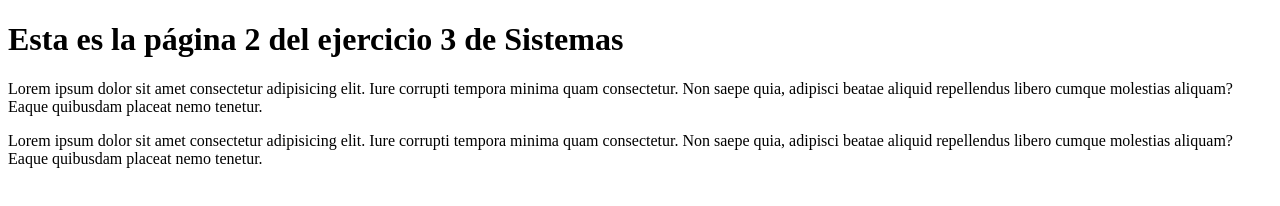
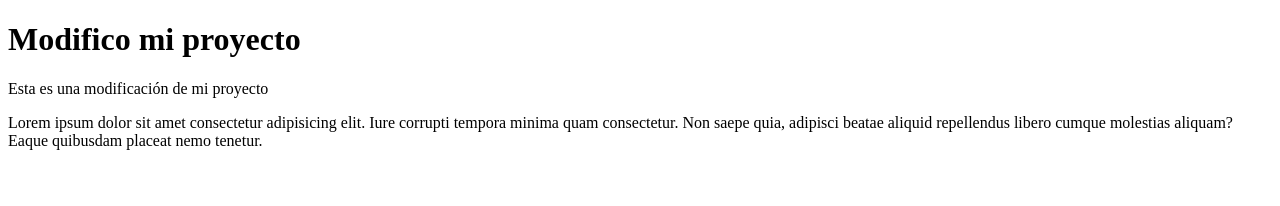
Before and after one commit to Lsebag/ejercicio3-sistemas, a plain HTML site: page pagina2.html in a window 1280 px wide. Drawn offline with Linux system fonts and the light colour scheme.

Commit message:
Introduzco modificaciones

```diff
--- a/pagina2.html
+++ b/pagina2.html
@@ -7,13 +7,8 @@
     <title>Ejercicio 3 - Sistemas</title>
   </head>
   <body>
-    <h1>Esta es la página 2 del ejercicio 3 de Sistemas</h1>
-    <p>
-      Lorem ipsum dolor sit amet consectetur adipisicing elit. Iure corrupti
-      tempora minima quam consectetur. Non saepe quia, adipisci beatae aliquid
-      repellendus libero cumque molestias aliquam? Eaque quibusdam placeat nemo
-      tenetur.
-    </p>
+    <h1>Modifico mi proyecto</h1>
+    <p>Esta es una modificación de mi proyecto</p>
     <p>
       Lorem ipsum dolor sit amet consectetur adipisicing elit. Iure corrupti
       tempora minima quam consectetur. Non saepe quia, adipisci beatae aliquid
```
Also changed, not shown: index.html (+2 -6 lines).
